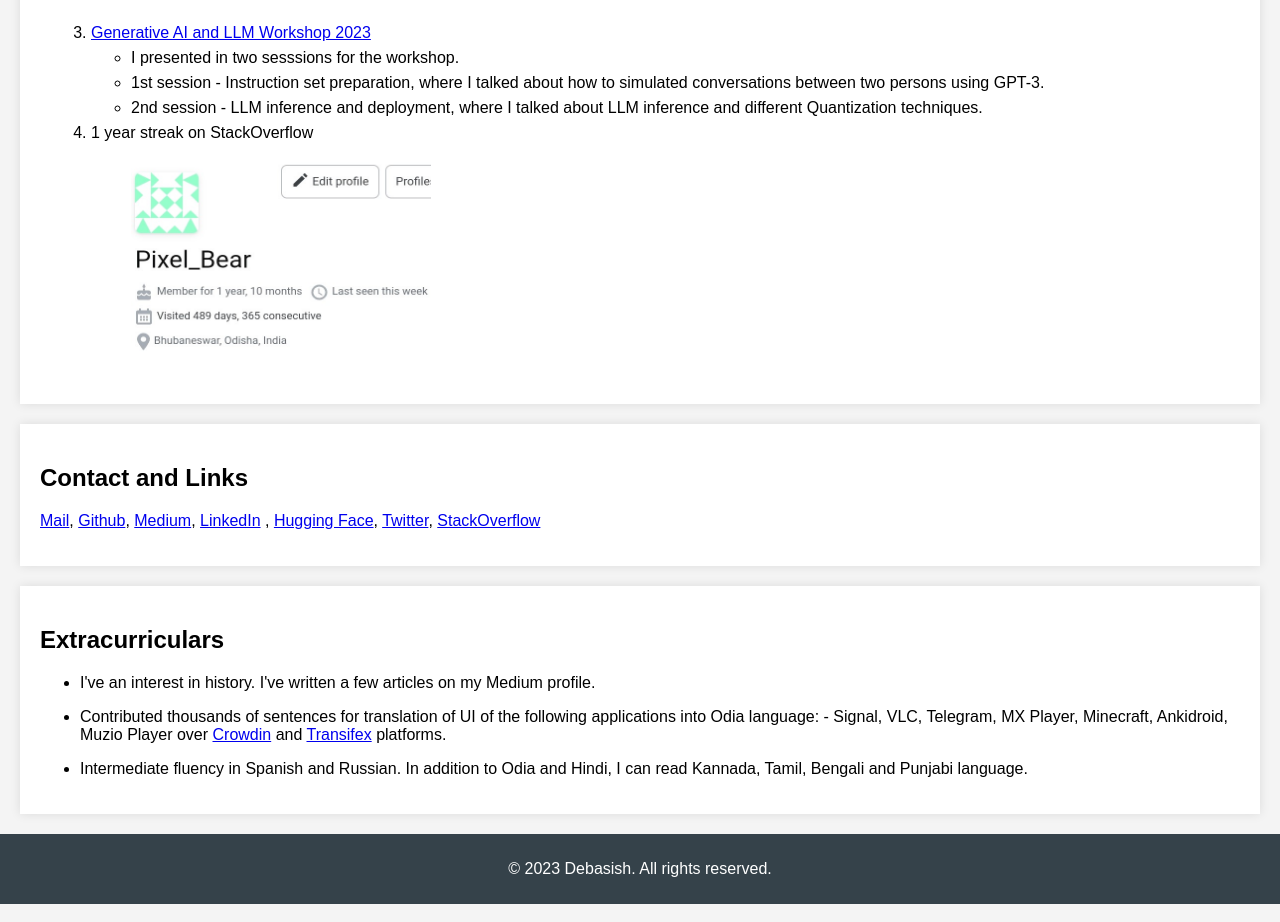
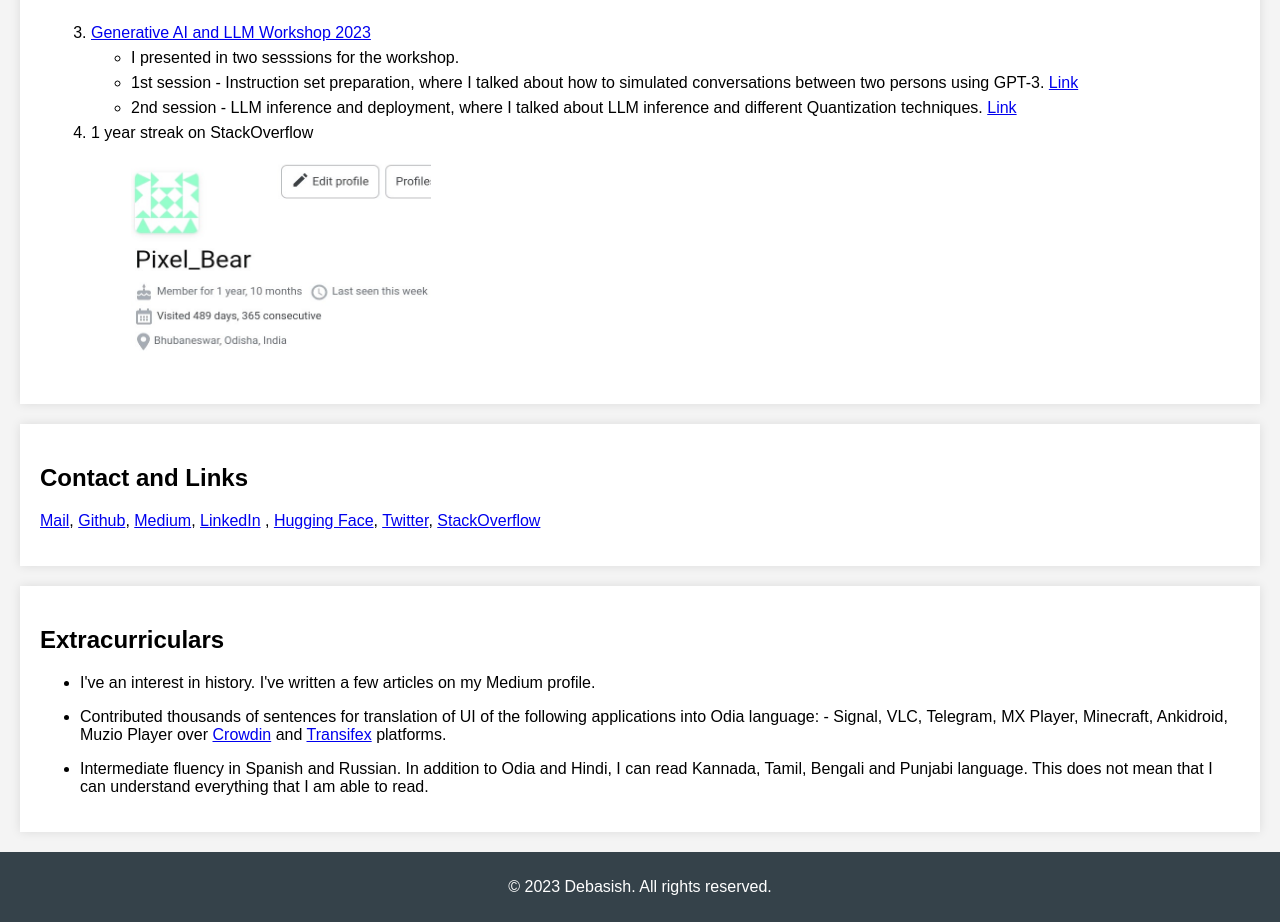
Before and after one commit to DebasishDhal/ImDebasish.github.io, a plain HTML site: page index.html in a window 1280 px wide. Shown: the part 1788-2710 px from the top of the page. Drawn offline with Linux system fonts and the light colour scheme.

Commit message:
Workshop link addition

```diff
--- a/index.html
+++ b/index.html
@@ -168,8 +168,8 @@
 	<li> <a href="https://www.odiagenai.org/workshop"> Generative AI and LLM Workshop 2023</a> </li>
 	   <ul>
 		<li>I presented in two sesssions for the workshop.</li>
-		<li>1st session - Instruction set preparation, where I talked about how to simulated conversations between two persons using GPT-3.</li>
-		<li>2nd session - LLM inference and deployment, where I talked about LLM inference and different Quantization techniques.</li>
+		<li>1st session - Instruction set preparation, where I talked about how to simulated conversations between two persons using GPT-3. <a href="https://youtu.be/3szpcDU4WTs?si=ivUmrAQ2mVmBjVzF&t=2009"> Link</a></li>
+		<li>2nd session - LLM inference and deployment, where I talked about LLM inference and different Quantization techniques. <a href="https://youtu.be/zRPo6l8aH8M?si=yTu9YABYk7j6WXoI&t=3127">Link</a></li>
 	   </ul>
 
 	<li>1 year streak on StackOverflow</li>
@@ -217,7 +217,7 @@
 	<ul>
 	<li><p>I've an interest in history. I've written a few articles on my Medium profile.</p>
 	<li><p>Contributed thousands of sentences for translation of UI of the following applications into Odia language: - Signal, VLC, Telegram, MX Player, Minecraft, Ankidroid, Muzio Player over <a href="https://crowdin.com/profile">Crowdin</a> and <a href="https://app.transifex.com/user/profile/Jajabara_Pathika/">Transifex</a> platforms.</p></li>
-	<li><p>Intermediate fluency in Spanish and Russian. In addition to Odia and Hindi, I can read Kannada, Tamil, Bengali and Punjabi language.</p></li>
+	<li><p>Intermediate fluency in Spanish and Russian. In addition to Odia and Hindi, I can read Kannada, Tamil, Bengali and Punjabi language. This does not mean that I can understand everything that I am able to read.</p></li>
 	</ul>
     </div>
 
```
